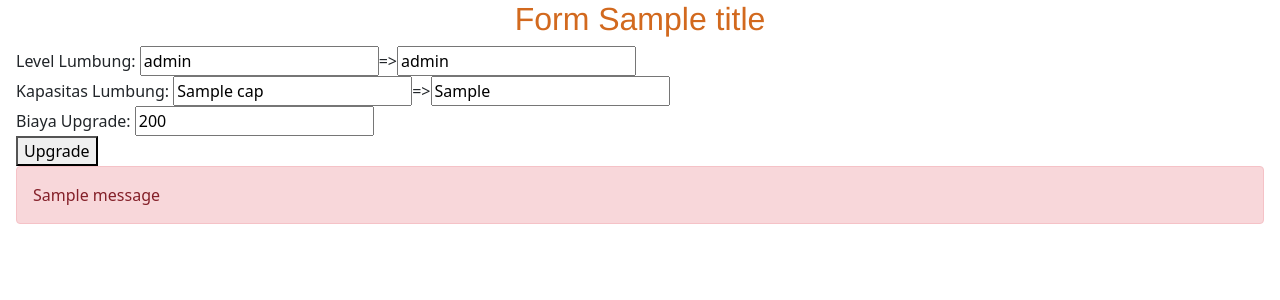
After one commit to fathanm10/Hi-day, a Django app: template lumbung/templates/lumbung/upgrade.html in a window 1280 px wide. The commit adds this page. Shown: the top 300 px of the page. Run offline with Django 4.2, Linux system fonts and the light colour scheme; the template is opened without the code that fills it: most values are stand-ins (such as "Sample title", 1, 10 or a date in 2020); one stand-in notice (Sample message) is shown; some libraries are stand-ins or nearby versions.

Commit message:
Add upgrade lumbung CR

```diff
--- /dev/null
+++ b/lumbung/templates/lumbung/upgrade.html
@@ -0,0 +1,32 @@
+{% extends 'base.html' %}
+{% load static %}
+
+{% block styles %}
+{% endblock styles %}
+
+{% block body %}
+<h1>Form {{ title }}</h1>
+<form method="post" class="buat">
+    <div class="">
+        <label for="new_level">Level Lumbung:</label>
+        <input value='{{ data.user.level }}' readonly><span>=></span><input type="new_level" name="new_level" id="new_level" value='{{ data.user.new_level }}' readonly>
+    </div>
+    <div class="">
+        <label for="new_cap">Kapasitas Lumbung:</label>
+        <input value='{{ data.user.cap }}' readonly><span>=></span><input type="new_cap" name="new_cap" id="new_cap" value='{{ data.user.new_cap }}' readonly>
+    </div>
+    <div class="">
+        <label for="biaya">Biaya Upgrade:</label>
+        <input type="biaya" name="biaya" id="biaya" value='200' readonly>
+    </div>
+    <button type="submit">Upgrade</button>
+
+    {% if messages %}
+    {% for message in messages %}
+    <div class="alert alert-danger" role="alert">
+        {{ message }}
+    </div>
+    {% endfor %}
+    {% endif %}
+</form>
+{% endblock body %}
--- a/lumbung/urls.py
+++ b/lumbung/urls.py
@@ -6,4 +6,5 @@ app_name = 'lumbung'
 urlpatterns = [
     path('', views.index, name='isi_lumbung'),
     path('transaksi', views.transaksi, name='transaksi'),
+    path('upgrade', views.upgrade, name='upgrade'),
 ]
--- a/templates/base.html
+++ b/templates/base.html
@@ -38,7 +38,7 @@
             <a class="dropdown-item" href="/lumbung">Lihat Isi Lumbung</a>
             <div class="dropdown-divider"></div>
             {% if data.role == "user" %}
-            <a class="dropdown-item" href="#">Upgrade Lumbung</a>
+            <a class="dropdown-item" href="/lumbung/upgrade">Upgrade Lumbung</a>
             <div class="dropdown-divider"></div>
             {% endif %}
             <a class="dropdown-item" href="/lumbung/transaksi">List Transaksi Upgrade Lumbung</a>
```
Also changed, not shown: lumbung/views.py (+49 -0 lines), paketkoin/views.py (+4 -4 lines).
